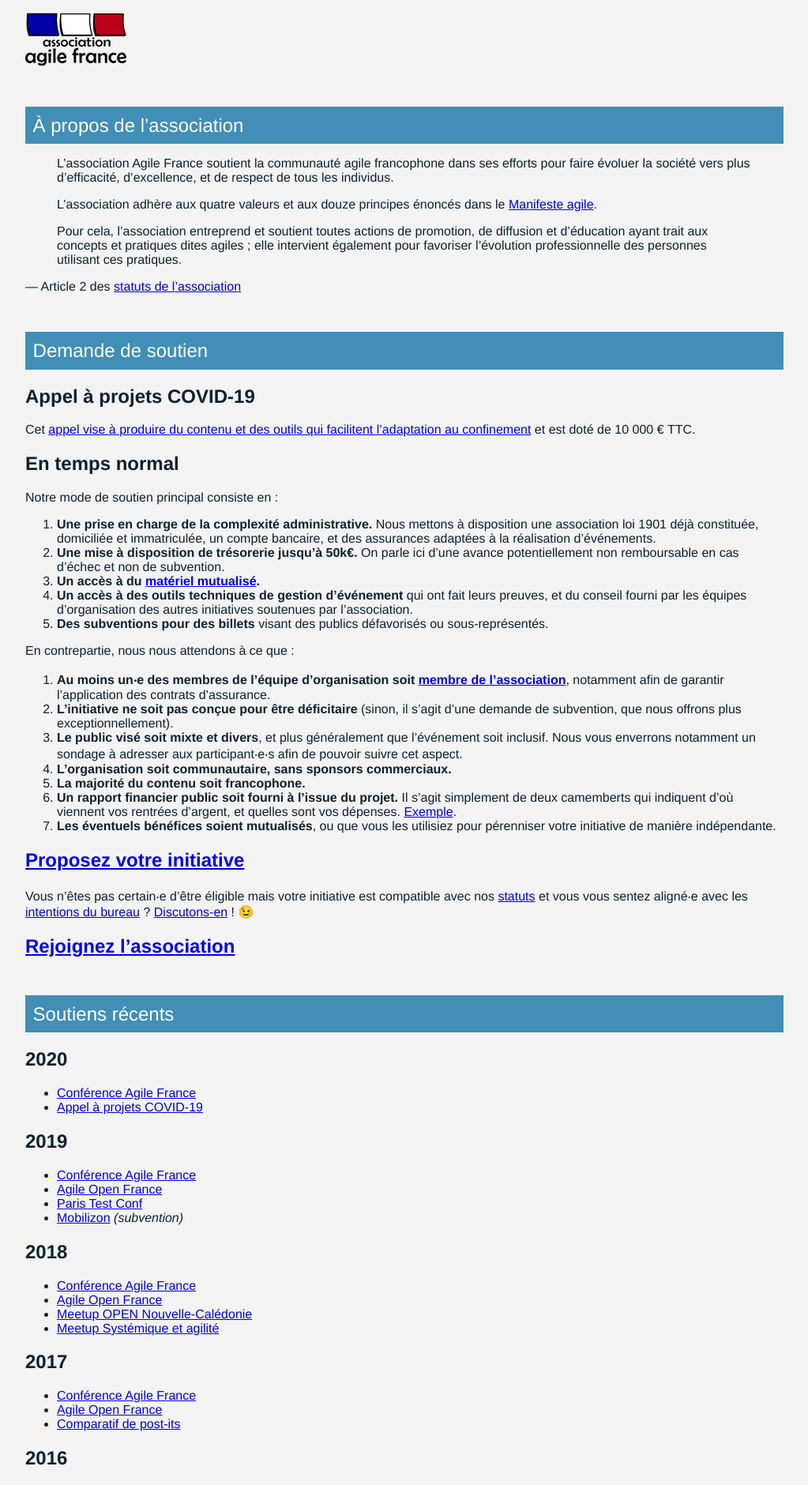
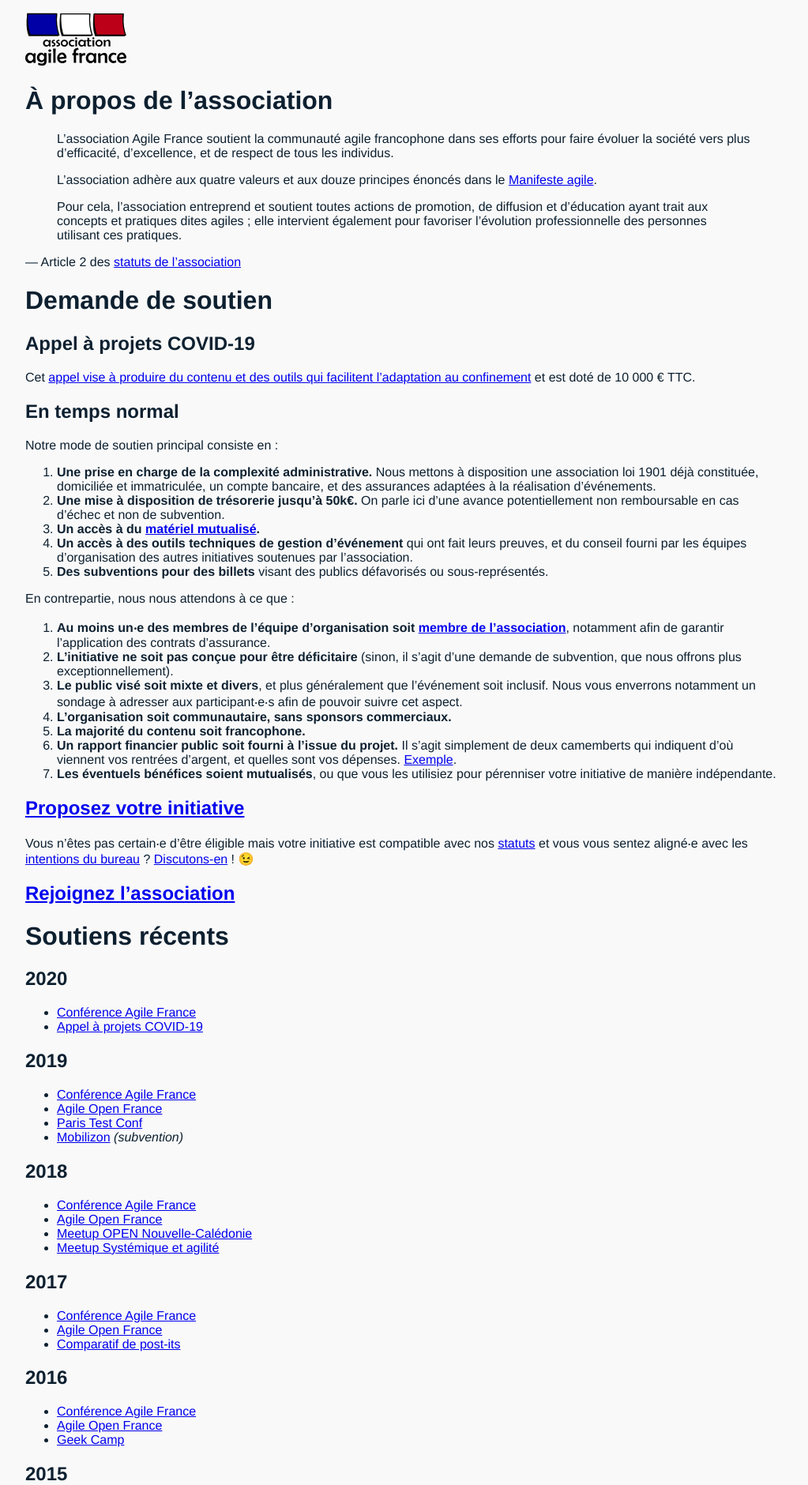
Before and after one commit to AgileFrance/AgileFrance.github.io, a Jekyll site: the page built from _pages/index.md, in a window 1280 px wide. Shown: the top 1880 px of the page at 79% size, without its empty margins (128-1151 px from the left). Built offline with Jekyll 4.4.1, drawn with Linux system fonts in a browser that asks for light colours; comment, search, counter and statistics services are not loaded; our own code applies the rules of GitHub Pages for plain Markdown files.

Commit message:
Simplifie la mise en page des titres

```diff
--- a/css/main.css
+++ b/css/main.css
@@ -1,6 +1,6 @@
 body {
 	font-family: Helvetica, sans-serif;
-	background-color: #F3F3F3;
+	background-color: #F9F9F9;
 	color: #0D2030;
 	margin: 0;
 }
@@ -15,15 +15,6 @@
 
 header img {
 	width: 8em;
-}
-
-h1 {
-	background: #418fb7;
-	color: white;
-	font-weight: normal;
-	font-size: 150%;
-	padding: .4em;
-	margin-top: 2em;
 }
 
 img {
```
